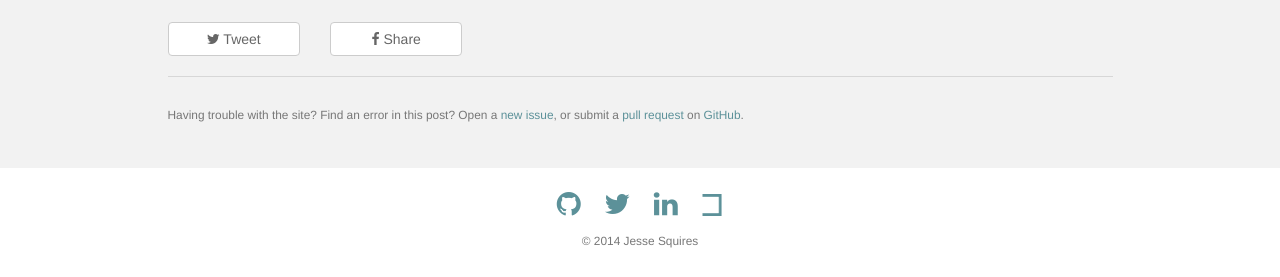
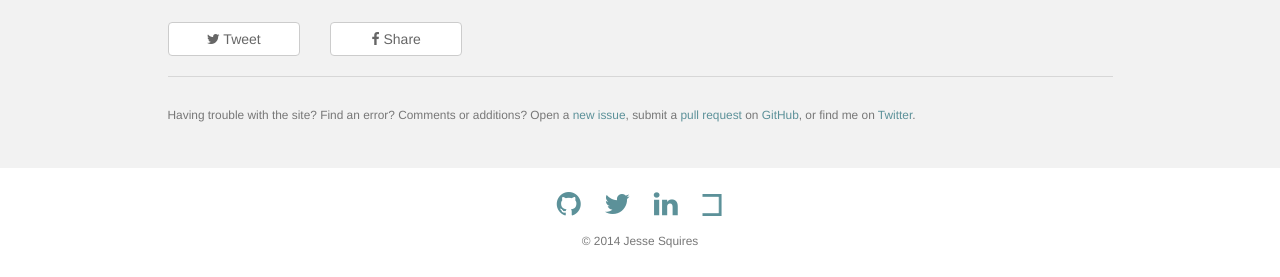
Before and after one commit to jessesquires/jessesquires.com, a Jekyll site: the page built from _posts/2014-06-09-built-with-open-source.md, in a window 1280 px wide. Shown: the part 1058-1335 px from the top of the page. Built offline with Jekyll 4.4.1, drawn with Linux system fonts in a browser that asks for light colours; nearby versions of some CDN libraries; Markdown is read by kramdown in place of the engine named in the settings.

Commit message:
edit post template footer

```diff
--- a/_layouts/post.html
+++ b/_layouts/post.html
@@ -37,8 +37,8 @@ layout: default
 <section>
 	<p class="text-muted">
 		<small>
-			Having trouble with the site? Find an error in this post?
-			Open a <a href="https://github.com/jessesquires/jessesquires.github.io/issues" target="_blank">new issue</a>, or submit a <a href="https://github.com/jessesquires/jessesquires.github.io/pulls" target="_blank">pull request</a> on <a href="https://github.com/jessesquires/jessesquires.github.io" target="_blank">GitHub</a>.
+			Having trouble with the site? Find an error? Comments or additions?
+			Open a <a href="https://github.com/jessesquires/jessesquires.github.io/issues" target="_blank">new issue</a>, submit a <a href="https://github.com/jessesquires/jessesquires.github.io/pulls" target="_blank">pull request</a> on <a href="https://github.com/jessesquires/jessesquires.github.io" target="_blank">GitHub</a>, or find me on <a href="http://bit.ly/jsqrsTW" target="_blank">Twitter</a>.
 		</small>
 	</p>
 </section>
```
